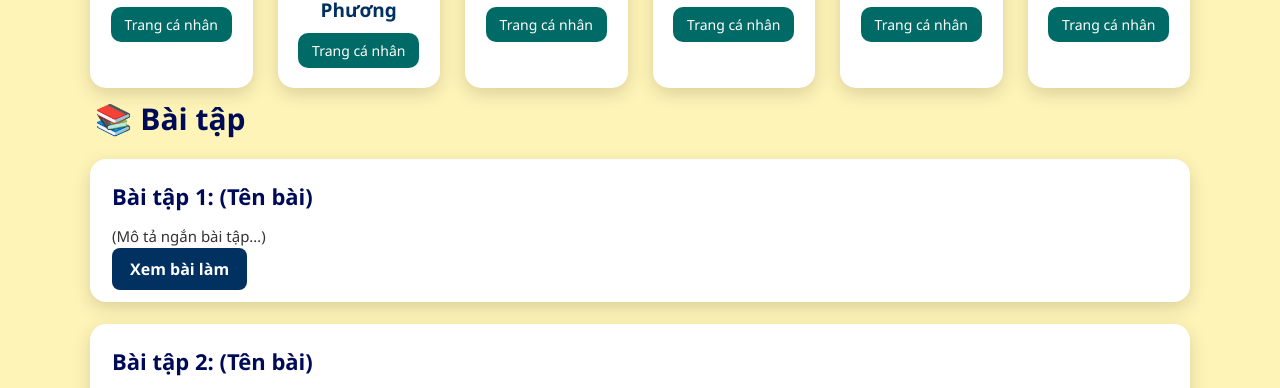
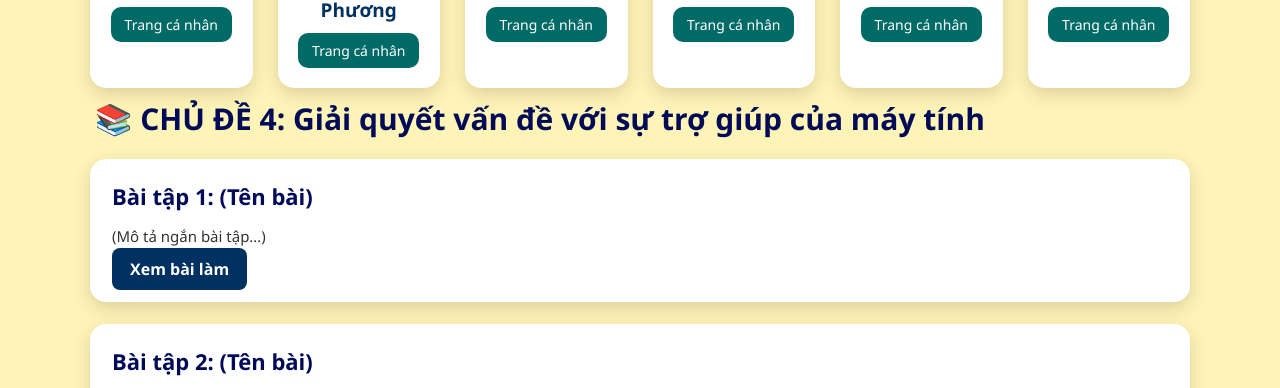
Before and after one commit to daisubinta/Nhom4tin12anh.github.io, a plain HTML site: page index.html in a window 1280 px wide. Shown: the part 677-1065 px from the top of the page. Drawn offline with Linux system fonts and the light colour scheme.

Commit message:
Update index.html

```diff
--- a/index.html
+++ b/index.html
@@ -245,7 +245,7 @@
     </section>
 
     <!-- Bài tập -->
-    <h2 id="baitap" class="section-title">📚 Bài tập</h2>
+    <h2 id="baitap" class="section-title">📚 CHỦ ĐỀ 4: Giải quyết vấn đề với sự trợ giúp của máy tính</h2>
 
     <div class="card">
         <h3>Bài tập 1: (Tên bài)</h3>
```
